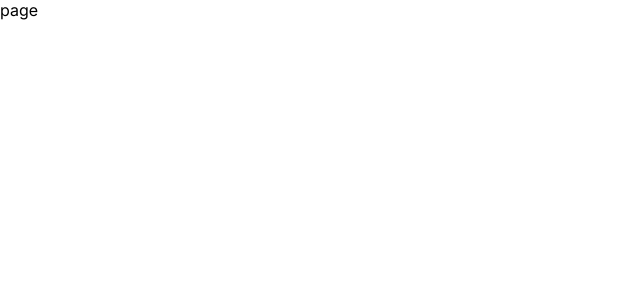
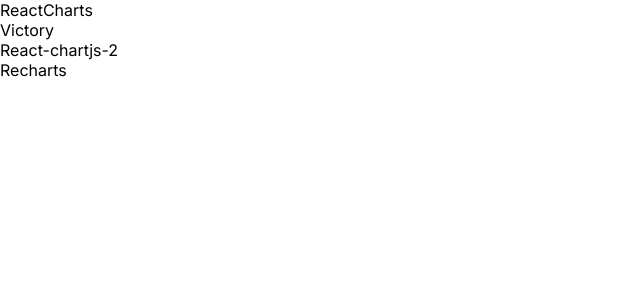
Before and after one commit to syab-syab/NextJsAllClientComponent, a Next.js app: page /chart in a window 1280 px wide. Shown: the top 300 px of the page, without its empty margins (0-640 px from the left). Built offline with nearby package versions, Linux system fonts and the light colour scheme.

Commit message:
使用グラフライブラリごとにルーティング完了

```diff
--- a/app/chart/page.tsx
+++ b/app/chart/page.tsx
@@ -1,14 +1,30 @@
 // import React from 'react'
+import Link from "next/link"
 
 
-// バブルソート React Charts
-// 円(パイ, ドーナツ)グラフ Victory React-chartjs-2
-// 帯グラフ React Charts
-// レーダーチャート Victory
+// バブルチャート ReactCharts React-chartjs-2
+// 円(パイ, ドーナツ)グラフ Victory React-chartjs-2 Recharts
+// 鶏頭図 Victory React-chartjs-2 Recharts(SimpleRadialBarChart)
+// 帯グラフ ReactCharts
+// レーダーチャート Victory React-chartjs-2 ReactCharts
 // 統計地図
 const page = () => {
   return (
-    <div>page</div>
+    <main>
+      <div>
+        <Link href="react-charts">ReactCharts</Link>
+      </div>
+      <div>
+        <Link href="victory">Victory</Link>
+      </div>
+      <div>
+        <Link href="chartjs2">React-chartjs-2</Link>
+      </div>
+      <div>
+        <Link href="recharts">Recharts</Link>
+      </div>
+
+    </main>
   )
 }
 
```
Also changed, not shown: app/chart/chartjs2/page.tsx (added, +13 -0 lines), app/chart/react-charts/page.tsx (added, +13 -0 lines), app/chart/recharts/page.tsx (added, +13 -0 lines), app/chart/victory/page.tsx (added, +13 -0 lines).
